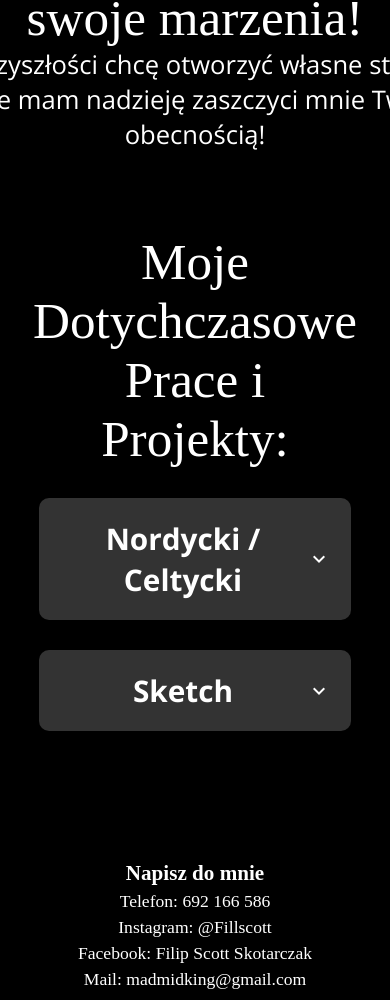
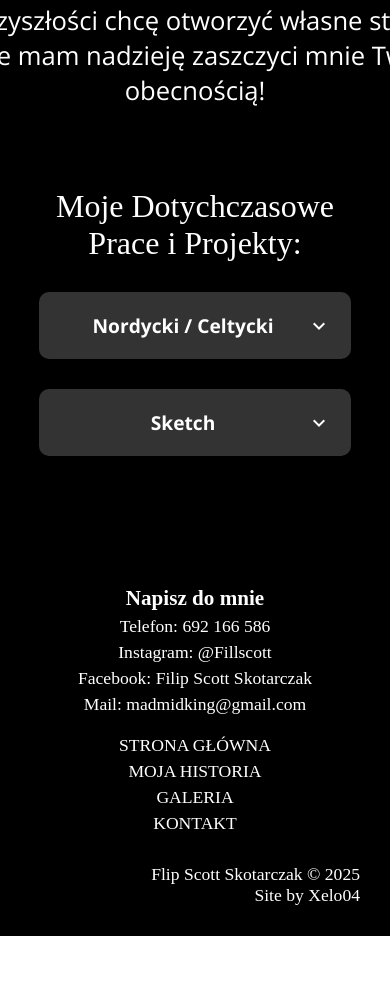
Before and after one commit to Xelo04/Tattoo-Portfolio-Scott, a React (Vite) app: page / in a window 390 px wide. Shown: the part 997-1997 px from the top of the page. After the commit the page ends 1933 px from the top, so only its background shows below. Built offline with nearby package versions, Linux system fonts and the light colour scheme; a web font is replaced by a local one.

Commit message:
Enhance responsiveness of cards gallery and headings with media queries

```diff
--- a/src/components/cards-gallery/cardsGallery.scss
+++ b/src/components/cards-gallery/cardsGallery.scss
@@ -45,5 +45,17 @@
       margin-bottom: 30px;
       max-width: calc(33.333% - 30px);
     }
+    @media (max-width: 850px) {
+      .cards > * {
+        flex: 1 1 calc(50% - 30px);
+        max-width: calc(50% - 30px);
+      }
+    }
+    @media (max-width: 550px) {
+      .cards > * {
+        flex: 1 1 100%;
+        max-width: 100%;
+      }
+    }
   }
 }
--- a/src/styles/global.scss
+++ b/src/styles/global.scss
@@ -63,10 +63,22 @@ h1 {
 
 h2 {
   font-size: 3.2em;
+  @media (max-width: 850px) {
+    font-size: 2.5em;
+  }
+  @media (max-width: 550px) {
+    font-size: 2em;
+  }
 }
 
 h3 {
   font-size: 1.86em;
+  @media (max-width: 850px) {
+    font-size: 1.5em;
+  }
+  @media (max-width: 550px) {
+    font-size: 1.2em;
+  }
 }
 
 h4 {
```
